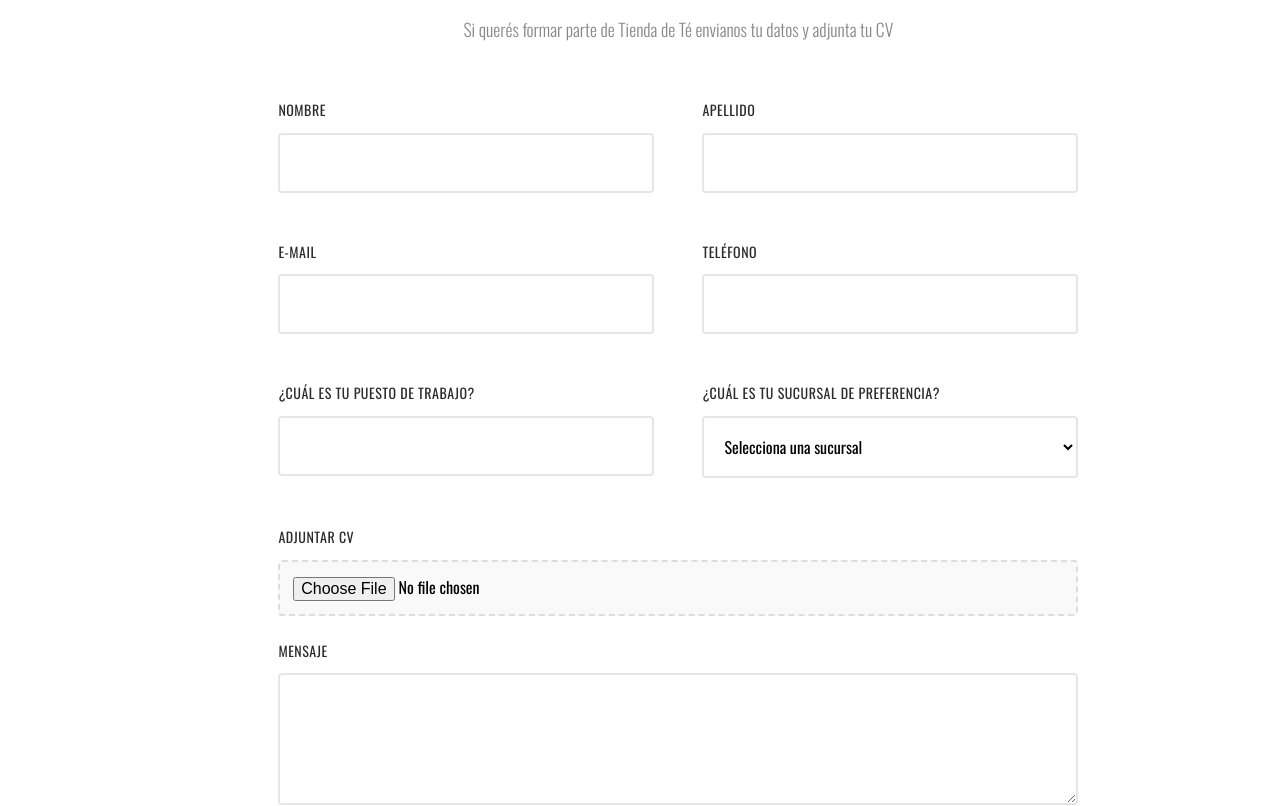
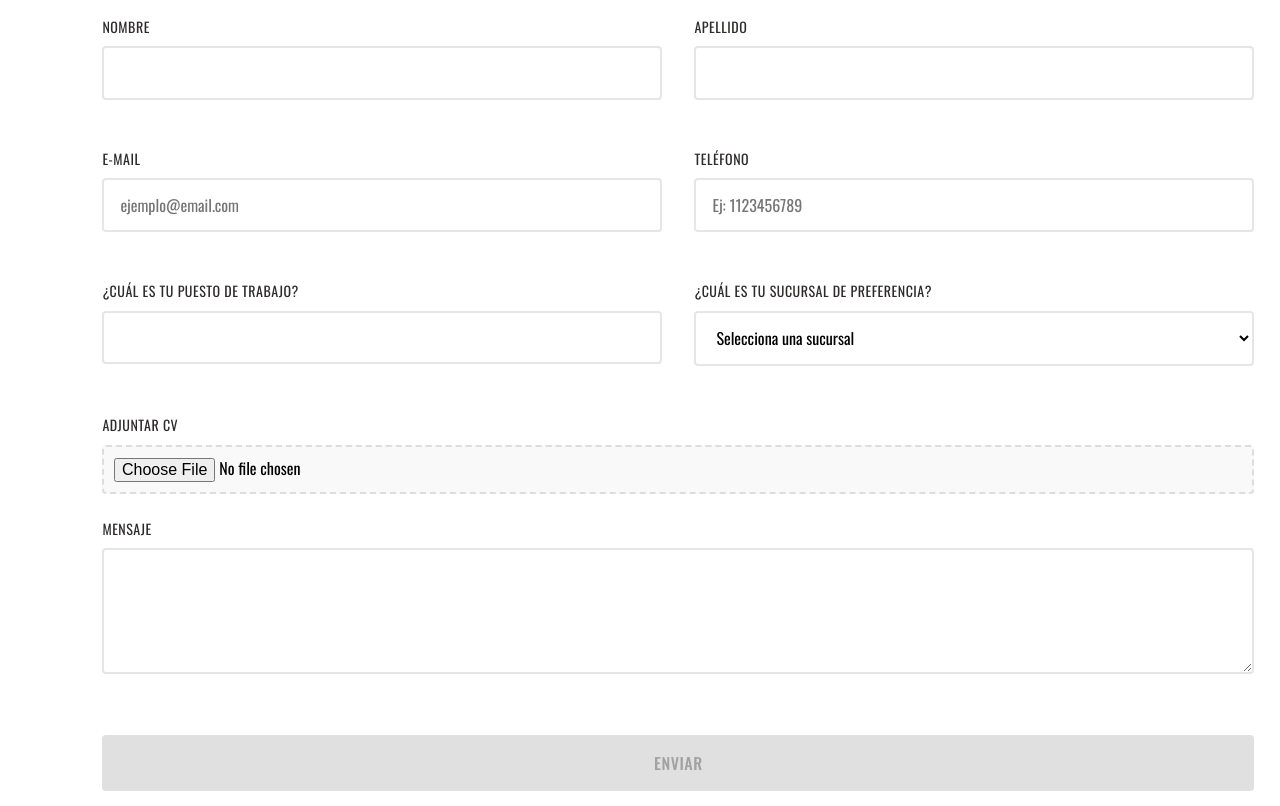
Before and after one commit to MatiasNarvaja/tienda-de-te, an Angular app: page /trabaja-en-tdt in a window 1280 px wide. Shown: the part 360-1166 px from the top of the page. Built offline with nearby package versions, Linux system fonts and the light colour scheme.

Commit message:
ajustes varios

```diff
--- a/src/app/pages/trabaja-con-nosotros/trabaja-con-nosotros.component.html
+++ b/src/app/pages/trabaja-con-nosotros/trabaja-con-nosotros.component.html
@@ -10,33 +10,69 @@
     <div class="form-row">
       <div class="form-group">
         <label for="nombre">Nombre</label>
-        <input type="text" id="nombre" name="nombre">
+        <input
+          type="text"
+          id="nombre"
+          name="nombre"
+          (input)="onFieldChange('nombre', $event)"
+          required>
       </div>
       <div class="form-group">
         <label for="apellido">Apellido</label>
-        <input type="text" id="apellido" name="apellido">
+        <input
+          type="text"
+          id="apellido"
+          name="apellido"
+          (input)="onFieldChange('apellido', $event)"
+          required>
       </div>
     </div>
 
     <div class="form-row">
       <div class="form-group">
         <label for="email">E-mail</label>
-        <input type="email" id="email" name="email">
+        <input
+          type="email"
+          id="email"
+          name="email"
+          pattern="[a-z0-9._%+-]+@[a-z0-9.-]+\.[a-z]{2,}$"
+          placeholder="ejemplo@email.com"
+          (input)="onEmailInput($event)"
+          required>
       </div>
       <div class="form-group">
         <label for="telefono">Teléfono</label>
-        <input type="tel" id="telefono" name="telefono">
+        <input
+          type="tel"
+          id="telefono"
+          name="telefono"
+          pattern="[0-9]+"
+          inputmode="numeric"
+          maxlength="15"
+          placeholder="Ej: 1123456789"
+          (input)="onTelefonoInput($event)"
+          (keypress)="onTelefonoKeyPress($event)"
+          required>
       </div>
     </div>
 
     <div class="form-row">
       <div class="form-group">
         <label for="puesto">¿Cuál es tu puesto de trabajo?</label>
-        <input type="text" id="puesto" name="puesto">
+        <input
+          type="text"
+          id="puesto"
+          name="puesto"
+          (input)="onFieldChange('puesto', $event)"
+          required>
       </div>
       <div class="form-group">
         <label for="sucursal">¿Cuál es tu sucursal de preferencia?</label>
-        <select id="sucursal" name="sucursal">
+        <select
+          id="sucursal"
+          name="sucursal"
+          (change)="onSucursalChange($event)"
+          required>
           <option value="">Selecciona una sucursal</option>
           <option value="palermo">Palermo</option>
           <option value="recoleta">Recoleta</option>
@@ -56,9 +92,20 @@
 
     <div class="form-group">
       <label for="mensaje">Mensaje</label>
-      <textarea id="mensaje" name="mensaje" rows="4"></textarea>
+      <textarea
+        id="mensaje"
+        name="mensaje"
+        rows="4"
+        (input)="onFieldChange('mensaje', $event)"
+        required></textarea>
     </div>
 
-    <button type="button" class="submit-btn" (click)="onSubmit()">Enviar</button>
+    <button
+      type="button"
+      class="submit-btn"
+      [disabled]="!isFormComplete()"
+      (click)="onSubmit()">
+      Enviar
+    </button>
   </form>
 </section>
--- a/src/app/pages/trabaja-con-nosotros/trabaja-con-nosotros.component.scss
+++ b/src/app/pages/trabaja-con-nosotros/trabaja-con-nosotros.component.scss
@@ -12,7 +12,7 @@
   .main-title {
     font-size: 1rem;
     color: rgb(199, 161, 122);
-    margin-bottom: 1rem;
+    margin-bottom: 0.3rem;
     font-weight: 300;
     text-align: center;
     text-transform: uppercase;
@@ -22,7 +22,7 @@
   .subtitle {
     font-size: 2rem;
     color: #2d2a2a;
-    margin-bottom: 2rem;
+    margin-bottom: 0.5rem;
     font-weight: 500;
     text-align: center;
     text-transform: uppercase;
@@ -43,7 +43,7 @@
     width: 160px;
     height: 2px;
     background-color: #c7a17a;
-    margin: 3rem auto 3rem auto;
+    margin: 1.5rem auto 1.5rem auto;
   }
 }
 
@@ -61,13 +61,13 @@
 
 .trabaja-form {
   width: 100%;
-  max-width: 800px;
+  max-width: 1200px;
   margin: 2rem auto 4rem auto;
   font-family: 'Oswald', sans-serif;
 
   .form-row {
     display: flex;
-    gap: 3rem;
+    gap: 2rem;
     margin-bottom: 1.5rem;
 
     @media (max-width: 768px) {
@@ -82,7 +82,7 @@
 
     label {
       display: block;
-      margin-bottom: 0.8rem;
+      margin-bottom: 0.6rem;
       font-size: 14px;
       font-weight: 400;
       color: #2d2a2a;
@@ -92,8 +92,8 @@
 
     input, select, textarea {
       width: 100%;
-      min-height: 50px;
-      padding: 1rem;
+      min-height: 40px;
+      padding: 0.8rem 1rem;
       border: 2px solid rgba(129,129,129,.2);
       border-radius: 4px;
       font-family: 'Oswald', sans-serif;
@@ -107,16 +107,36 @@
         border-color: #c7a17a;
         box-shadow: 0 0 0 2px rgba(199, 161, 122, 0.2);
       }
+
+      &.invalid-email {
+        border-color: #e74c3c;
+        box-shadow: 0 0 0 2px rgba(231, 76, 60, 0.2);
+
+        &:focus {
+          border-color: #e74c3c;
+          box-shadow: 0 0 0 2px rgba(231, 76, 60, 0.3);
+        }
+      }
+
+      &.invalid-phone {
+        border-color: #e74c3c;
+        box-shadow: 0 0 0 2px rgba(231, 76, 60, 0.2);
+
+        &:focus {
+          border-color: #e74c3c;
+          box-shadow: 0 0 0 2px rgba(231, 76, 60, 0.3);
+        }
+      }
     }
 
     textarea {
       resize: vertical;
-      min-height: 120px;
+      min-height: 100px;
       height: auto;
     }
 
     input[type="file"] {
-      padding: 0.8rem;
+      padding: 0.6rem;
       border: 2px dashed #ddd;
       background-color: #f9f9f9;
       cursor: pointer;
@@ -140,17 +160,24 @@
     letter-spacing: 0.5px;
     border-radius: 4px;
     cursor: pointer;
-    transition: background-color 0.3s ease;
+    transition: all 0.3s ease;
     width: 100%;
     margin-top: 2rem;
     margin-bottom: 2rem;
 
-    &:hover {
+    &:hover:not(:disabled) {
       background-color: #b08d6a;
     }
 
-    &:active {
+    &:active:not(:disabled) {
       transform: translateY(1px);
+    }
+
+    &:disabled {
+      background-color: #cccccc;
+      color: #666666;
+      cursor: not-allowed;
+      opacity: 0.6;
     }
   }
 }
--- a/src/app/pages/trabaja-con-nosotros/trabaja-con-nosotros.component.ts
+++ b/src/app/pages/trabaja-con-nosotros/trabaja-con-nosotros.component.ts
@@ -14,12 +14,123 @@ import { SuccessDialogComponent } from '../../shared/success-dialog/success-dial
 export class TrabajaConNosotrosComponent {
   @ViewChild('trabajaForm') form!: ElementRef;
 
+  // Propiedades para rastrear el estado de cada campo
+  formData = {
+    nombre: '',
+    apellido: '',
+    email: '',
+    telefono: '',
+    puesto: '',
+    sucursal: '',
+    mensaje: ''
+  };
+
+  // Propiedades para rastrear la validez de cada campo
+  fieldValidity = {
+    nombre: false,
+    apellido: false,
+    email: false,
+    telefono: false,
+    puesto: false,
+    sucursal: false,
+    mensaje: false
+  };
+
   constructor(private dialog: MatDialog) {
     console.log('Componente TrabajaConNosotros inicializado');
   }
 
+  // Método para validar que solo se ingresen números en el teléfono
+  onTelefonoInput(event: any) {
+    const input = event.target;
+    const value = input.value;
+
+    // Remover cualquier carácter que no sea número
+    const numericValue = value.replace(/[^0-9]/g, '');
+
+    // Actualizar el valor del input solo con números
+    if (value !== numericValue) {
+      input.value = numericValue;
+    }
+
+    // Validar que tenga al menos 8 dígitos
+    const isValid = numericValue.length >= 8;
+
+    // Agregar o remover clase CSS según la validación
+    if (numericValue && !isValid) {
+      input.classList.add('invalid-phone');
+    } else {
+      input.classList.remove('invalid-phone');
+    }
+
+    // Actualizar el estado del formulario
+    this.updateFieldValidity('telefono', isValid);
+  }
+
+  // Método para prevenir la entrada de caracteres no numéricos
+  onTelefonoKeyPress(event: KeyboardEvent) {
+    const charCode = event.which ? event.which : event.keyCode;
+
+    // Permitir solo números (0-9), backspace, delete, tab, escape, enter
+    if (charCode > 31 && (charCode < 48 || charCode > 57)) {
+      event.preventDefault();
+    }
+  }
+
+  // Método para validar el formato de email
+  onEmailInput(event: any) {
+    const input = event.target;
+    const email = input.value;
+
+    // Expresión regular para validar email
+    const emailRegex = /^[a-zA-Z0-9._%+-]+@[a-zA-Z0-9.-]+\.[a-zA-Z]{2,}$/;
+
+    // Agregar o remover clase CSS según la validación
+    if (email && !emailRegex.test(email)) {
+      input.classList.add('invalid-email');
+    } else {
+      input.classList.remove('invalid-email');
+    }
+
+    // Actualizar el estado del formulario
+    this.updateFieldValidity('email', emailRegex.test(email));
+  }
+
+  // Método para actualizar el estado de validez de un campo
+  updateFieldValidity(fieldName: keyof typeof this.fieldValidity, isValid: boolean) {
+    this.fieldValidity[fieldName] = isValid;
+  }
+
+  // Método para manejar cambios en campos de texto
+  onFieldChange(fieldName: keyof typeof this.formData, event: any) {
+    const value = event.target.value.trim();
+    this.formData[fieldName] = value;
+
+    // Validar que el campo no esté vacío y tenga al menos 2 caracteres
+    const isValid = value.length >= 2;
+    this.updateFieldValidity(fieldName, isValid);
+  }
+
+  // Método para manejar cambios en el select de sucursal
+  onSucursalChange(event: any) {
+    const value = event.target.value;
+    this.formData.sucursal = value;
+    this.updateFieldValidity('sucursal', value !== '');
+  }
+
+  // Método para verificar si el formulario está completo
+  isFormComplete(): boolean {
+    return Object.values(this.fieldValidity).every(valid => valid);
+  }
+
   onSubmit() {
     console.log('=== MÉTODO ONSUBMIT EJECUTADO ===');
+
+    // Verificar que el formulario esté completo antes de enviar
+    if (!this.isFormComplete()) {
+      console.log('Formulario incompleto, no se puede enviar');
+      return;
+    }
 
     // Limpiar el formulario
     this.resetForm();
@@ -40,6 +151,17 @@ export class TrabajaConNosotrosComponent {
     console.log('Intentando limpiar formulario');
     if (this.form && this.form.nativeElement) {
       this.form.nativeElement.reset();
+
+      // Resetear el estado de validez
+      Object.keys(this.fieldValidity).forEach(key => {
+        this.fieldValidity[key as keyof typeof this.fieldValidity] = false;
+      });
+
+      // Resetear los datos del formulario
+      Object.keys(this.formData).forEach(key => {
+        this.formData[key as keyof typeof this.formData] = '';
+      });
+
       console.log('Formulario limpiado exitosamente');
     } else {
       console.log('No se pudo encontrar el formulario');
--- a/src/app/shared/footer/footer.component.html
+++ b/src/app/shared/footer/footer.component.html
@@ -8,10 +8,6 @@
           <span class="logo-sub">de Té</span>
         </div>
       </a>
-      <p class="footer-description">
-        Descubrí nuestras variedades de té, infusiones y accesorios.
-        ¡Sentite como en tu casa de té favorita!
-      </p>
     </div>
 
     <!-- Enlaces de navegación -->
```
Also changed, not shown: src/assets/images/slide1.jpg, src/assets/images/slide2.jpg.
